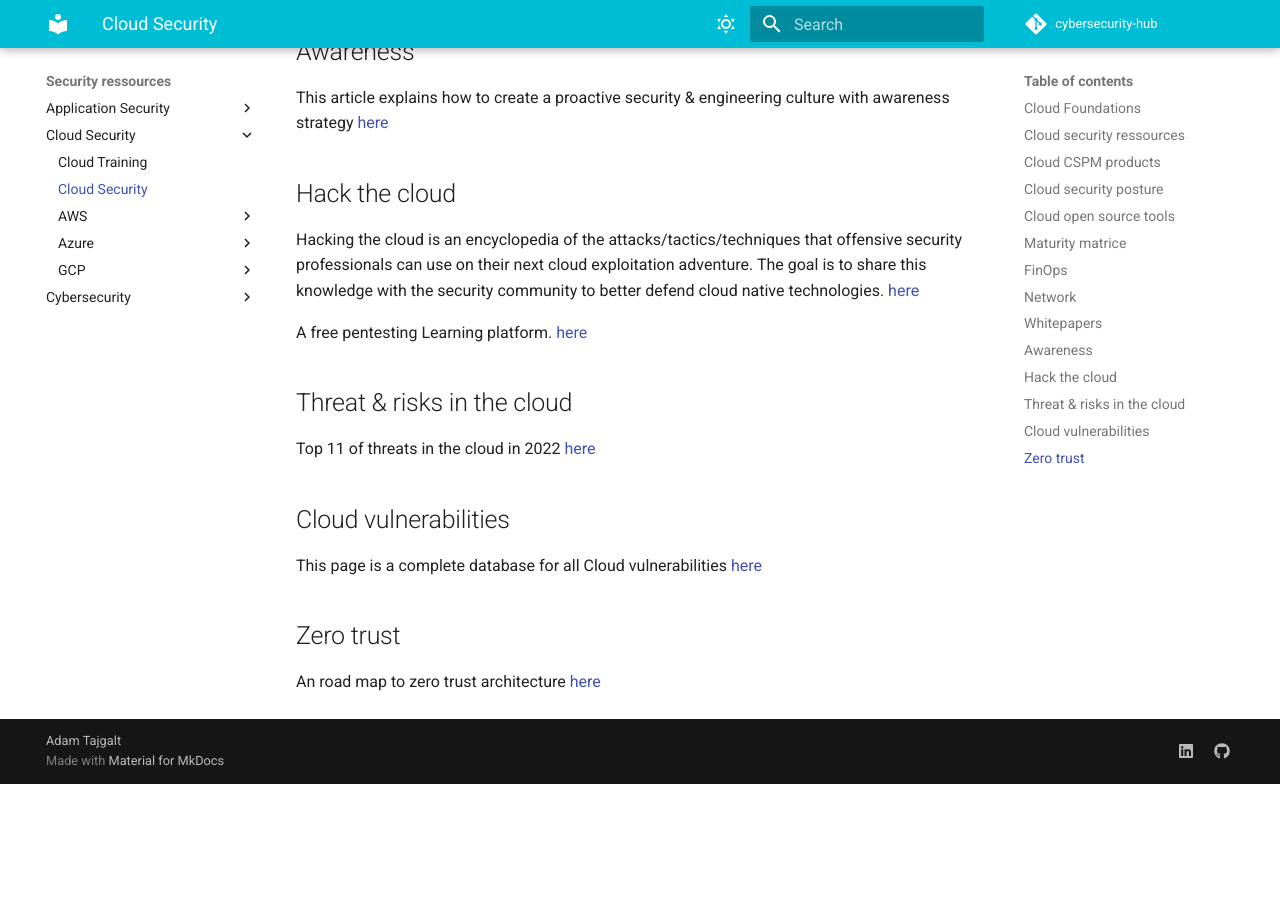
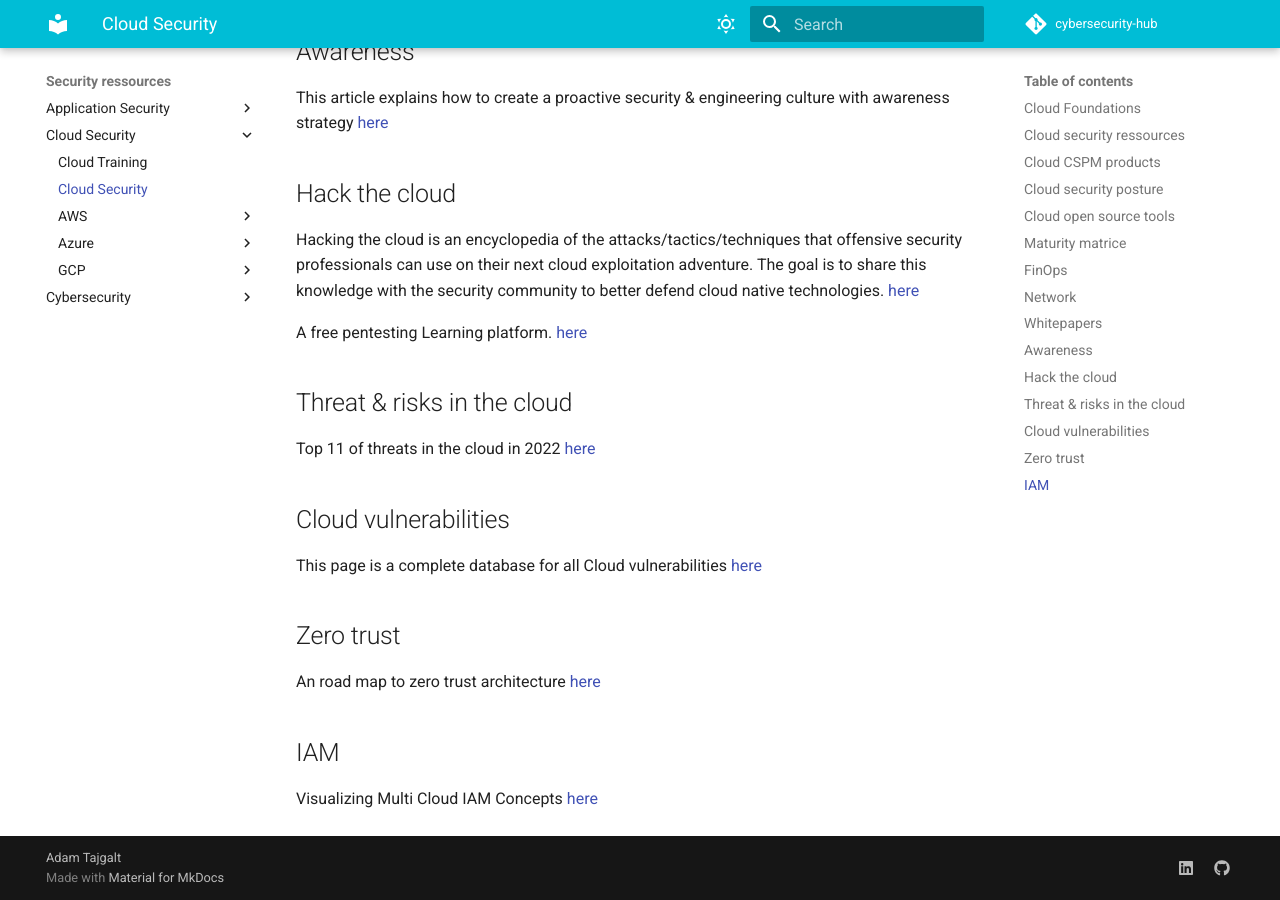
Before and after one commit to adamtaj/cybersecurity-hub, an MkDocs documentation site: the page built from docs/Security ressources/Cloud Security/cloud_security.md, in a window 1280 px wide and 900 px high, scrolled down 3748 px. Built offline with MkDocs 1.6.1 and Material for MkDocs 9.7.7, drawn with Linux system fonts in a browser that asks for light colours; comment, search, counter and statistics services are not loaded; before the commit the page ends 4532 px from its top, so only the background shows below that.

Commit message:
Add more content

```diff
--- a/docs/Security ressources/Cloud Security/cloud_security.md
+++ b/docs/Security ressources/Cloud Security/cloud_security.md
@@ -94,3 +94,7 @@ This page is a complete database for all Cloud vulnerabilities [here](https://ww
 ## Zero trust
 
 An road map to zero trust architecture [here](https://zerotrustroadmap.org)
+
+## IAM
+
+Visualizing Multi Cloud IAM Concepts [here](https://julian-wieg.medium.com/visualizing-multi-cloud-iam-concepts-63525967c0a7)
```
